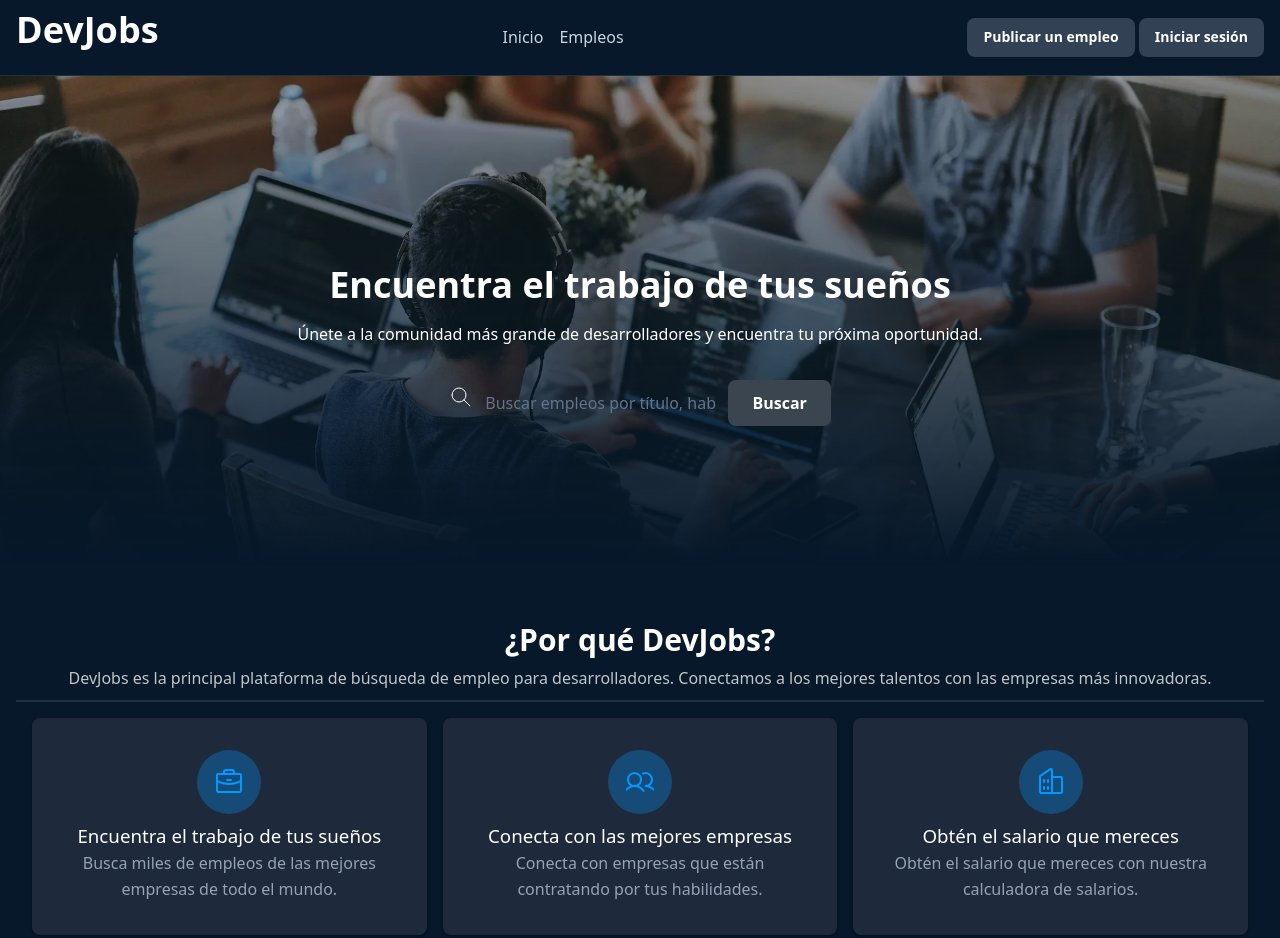
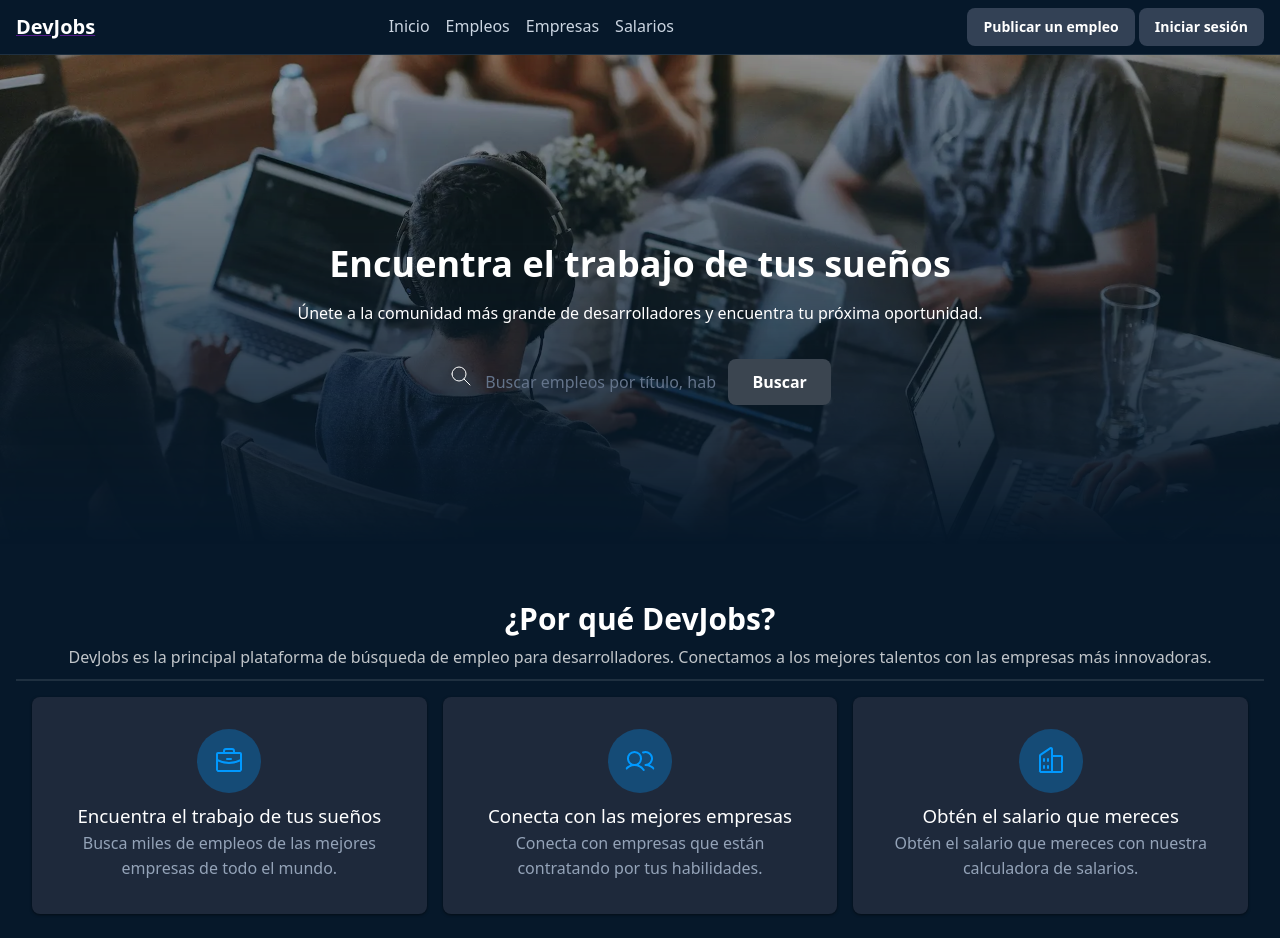
Before and after one commit to PedroDev-pro/jscamp-byMidudev, a plain HTML site: page public/index.html in a window 1280 px wide. Shown: the top 938 px of the page. Drawn offline with Linux system fonts and the light colour scheme.

Commit message:
modifica la estructura del encabezado en index.html y ajusta estilos en styles.css para mejorar la presentación

```diff
--- a/public/index.html
+++ b/public/index.html
@@ -10,11 +10,14 @@
 
 <body>
     <header>
-        <h1>DevJobs</h1>
-
+        <a href="">
+            <span>DevJobs</span>
+        </a>
         <nav>
             <a href="">Inicio</a>
             <a href="">Empleos</a>
+            <a href="">Empresas</a>
+            <a href="">Salarios</a>
         </nav>
 
         <div>
--- a/src/styles/styles.css
+++ b/src/styles/styles.css
@@ -63,7 +63,8 @@ header {
   justify-content: space-between;
   gap: 2rem;
 
-  h2 {
+  span {
+    margin-top: 1rem;
     font-size: 1.25rem;
     font-weight: 700;
     color: var(--text-primary);
@@ -72,7 +73,7 @@ header {
 
 /* Navegación del header a otras páginas */
 nav {
-  align-items: center;
+  align-items: flex-start;
   gap: 1rem;
   display: flex;
 
```
